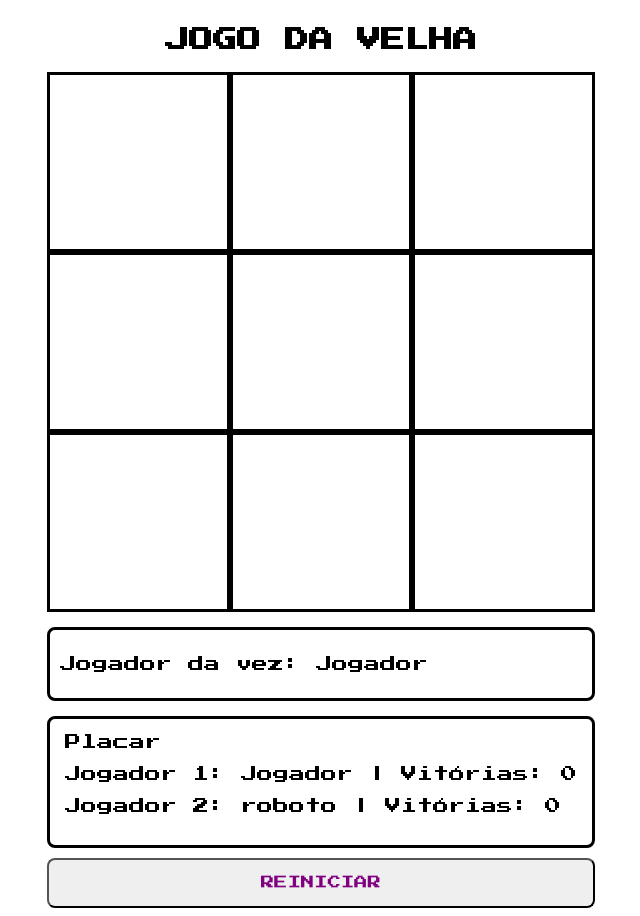
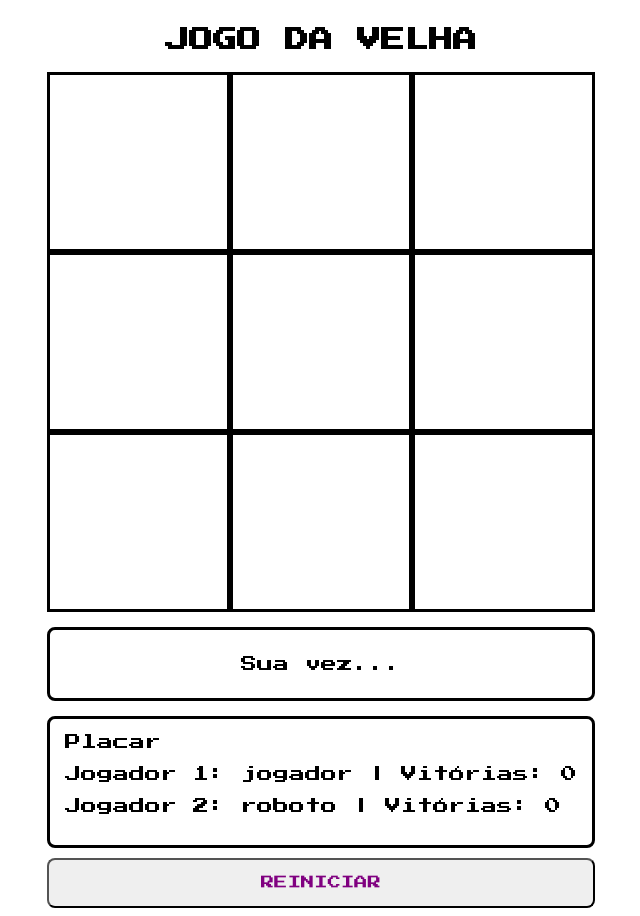
Before and after one commit to felipegabriel1942/tic-tac-toe, an Angular app: page / in a window 1280 px wide. Shown: the whole page, without its empty margins (319-959 px from the left). Built offline with nearby package versions, Linux system fonts and the light colour scheme.

Commit message:
Melhorando mensagens de aviso

```diff
--- a/src/app/app.component.css
+++ b/src/app/app.component.css
@@ -15,10 +15,16 @@ h2 {
 }
 
 .turn-controller {
+  display: grid;
   border: 3px solid black;
   border-radius: 8px;
   padding: 10px;
   margin: 15px 0px 5px 0px;
+  align-items: center;
+}
+
+p {
+  text-align: center;
 }
 
 button {
--- a/src/app/app.component.html
+++ b/src/app/app.component.html
@@ -11,10 +11,21 @@
   </div>
 
   <div class="turn-controller">
-    <p *ngIf="!isGameWon() && !isGameTie()">
-      Jogador da vez: {{ playerOnTurn.name }}
+    <p *ngIf="!isGameWon() && !isGameTie() && playerOnTurn.name === 'jogador'">
+      Sua vez...
     </p>
-    <P *ngIf="isGameWon()">Jogador vencedor: {{ winnerPlayer.name }}</P>
+    <p *ngIf="!isGameWon() && !isGameTie() && playerOnTurn.name === 'roboto'">
+      ROBOTO está jogando...
+    </p>
+    <div *ngIf="isGameWon() && winnerPlayer.name == 'jogador'">
+      <img src="../assets/images/award.png" height="30" />
+      <span> Parabéns você venceu !!</span>
+    </div>
+    <div *ngIf="isGameWon() && winnerPlayer.name == 'roboto'">
+      <img src="../assets/images/award.png" height="30" />
+      <span> ROBOTO venceu !!</span>
+    </div>
+
     <P *ngIf="isGameTie()">Empate</P>
   </div>
 
--- a/src/app/app.component.ts
+++ b/src/app/app.component.ts
@@ -36,7 +36,7 @@ export class AppComponent implements OnInit {
 
   createPlayers(): void {
     const player1 = new Player({
-      name: 'Jogador',
+      name: 'jogador',
       mark: 0,
     });
 
```
Also changed, not shown: src/assets/images/award.png (added).
